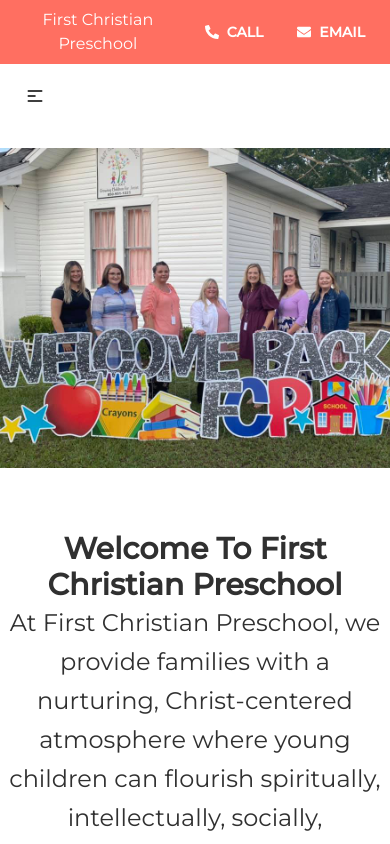
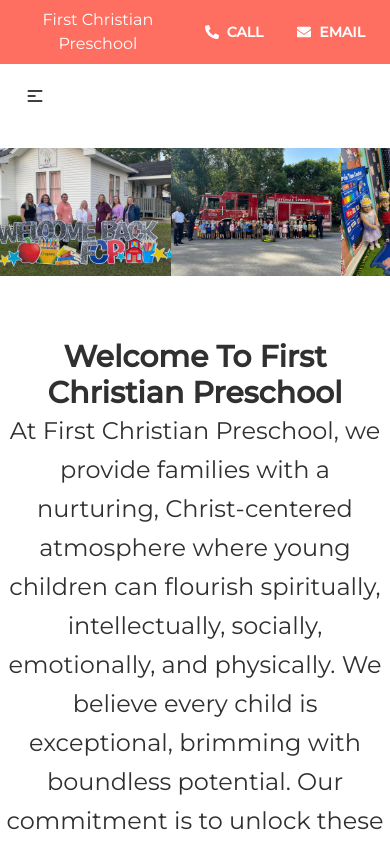
Before and after one commit to adam-brannon09/first-christian-preschool, a React (Create React App) app: page / in a window 390 px wide. Shown: the top 844 px of the page. Built offline with nearby package versions, Linux system fonts and the light colour scheme; a web font is replaced by a local one.

Commit message:
still working on sizing with the carousel on mobile

```diff
--- a/src/components/Carousel.jsx
+++ b/src/components/Carousel.jsx
@@ -7,7 +7,7 @@
 
 function Carousel() {
     return (
-        <div className="carousel carousel-center mt-5 bg-white  shadow-l">
+        <div className="carousel carousel-center sm:h-32 mt-5 bg-white  shadow-l">
             <div className="carousel-item">
                 <img src={Teachers} />
             </div>
--- a/src/index.css
+++ b/src/index.css
@@ -4,6 +4,7 @@
 
 body {
 	font-family: "Montserrat", sans-serif;
+	width: 100%;
 }
 
 .nav2 {
@@ -18,7 +19,7 @@
 
 @media (max-width: 640px) {
 	.carousel {
-		height: 20rem;
+		height: 8rem;
 		width: auto;
 	}
 	.paragraph-mobile {
```
